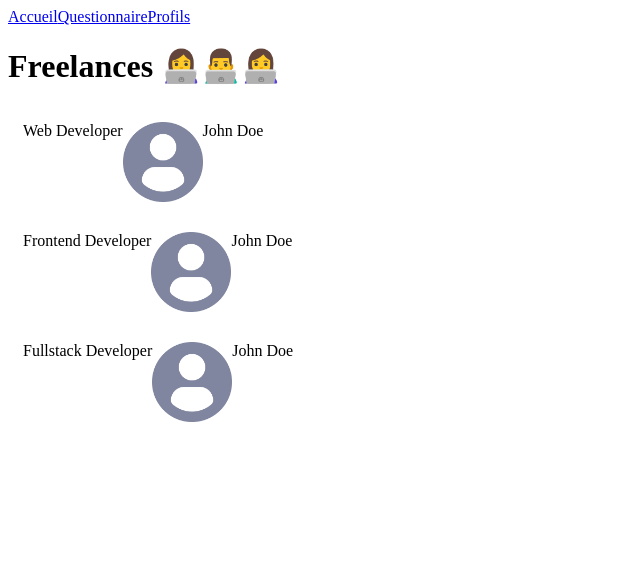
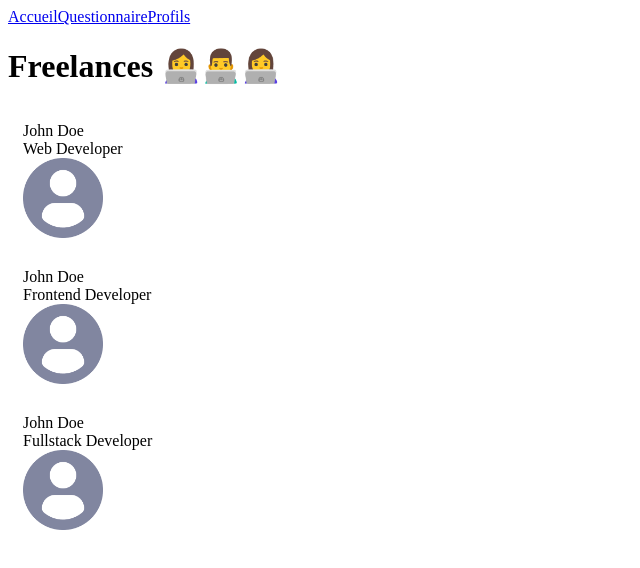
Before and after one commit to Ambrosioc/Shiny-Agency-react, a React (Create React App) app: page /freelances in a window 1280 px wide. Shown: the top 568 px of the page, without its empty margins (0-640 px from the left). Built offline with nearby package versions, Linux system fonts and the light colour scheme.

Commit message:
edit css

```diff
--- a/src/Components/Card/Card.jsx
+++ b/src/Components/Card/Card.jsx
@@ -5,10 +5,10 @@
 function Card(props) {
   // <= this is a component that will render a card with the props passed to it
   return (
-    <div style={{ display: "flex", flexDirection: "colum", padding: 15 }}>
+    <div style={{ display: "flex", flexDirection: "column", padding: 15 }}>
+      <span>{props.title}</span>
       <span>{props.label}</span>
       <img src={props.picture} alt="freelance" heignt={80} width={80} />
-      <span>{props.title}</span>
     </div>
   );
 }
```
